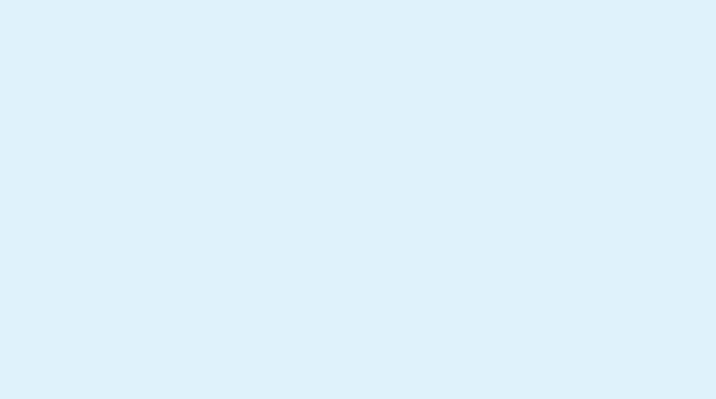
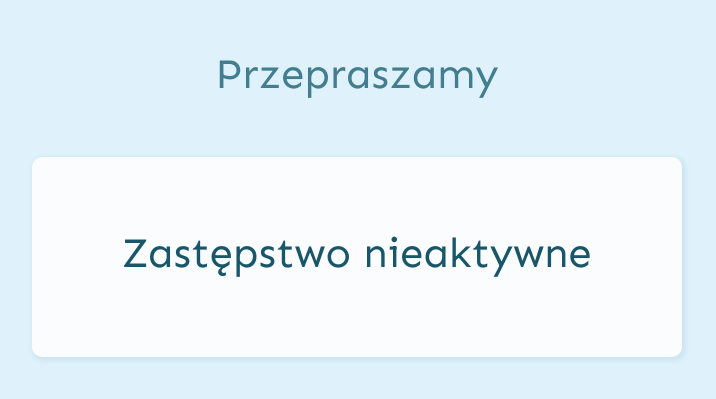
Before and after one commit to Web-Korki/Web-Korki, a React (Create React App) app in the folder app/: page /inactive_replacement in a window 1280 px wide. Shown: the part 101-500 px from the top of the page, without its empty margins (283-999 px from the left). Built offline with nearby package versions, Linux system fonts and the light colour scheme.

Commit message:
UserMenu plus InactiveReplacement with router defined

```diff
--- a/app/src/App.css
+++ b/app/src/App.css
@@ -9,8 +9,12 @@ body{
     font-family: 'Sen', sans-serif;
 }
 
+h1{
+    font-size: clamp(30px, 5vw, 42px);
+}
+
 /* UserMenu Start */
-.rootDiv{
+.userMenu{
     height: 100vh;
 }
 
@@ -27,3 +31,18 @@ body{
     margin-left: 15px;
 }
 /* UserMenu End */
+
+/* InactiveReplacement Start */
+.inactiveReplacementWrapper{
+    height: 100vh;
+}
+
+.inactiveReplacementInnerWrapper{
+    width: 650px;
+    height: 500px;
+}
+
+.sorryMessage{
+    color: #427E90;
+}
+/* InactiveReplacement End */
--- a/app/src/App.js
+++ b/app/src/App.js
@@ -1,6 +1,8 @@
 import React from "react";
+import { MainContainer } from "./core/MainContainer";
 import { UserMenu } from "./core/userMenu/containers/UserMenu";
-import { MainContainer } from "./core/MainContainer";
+import { LoginForm } from './core/loginForm/containers/LoginForm';
+import { InactiveReplacement } from './core/inactiveReplacement/containers/InactiveReplacement';
 import '../node_modules/bootstrap/dist/css/bootstrap.css';
 import './App.css';
 import { Route, Switch } from "react-router";
@@ -11,8 +13,9 @@ function App() {
       <MainContainer>
 
         <Switch>
-
-          <Route exact path="/" component={UserMenu} />
+          <Route exact path="/UserMenu" component={UserMenu} />
+          <Route path='/login_form' component={LoginForm} />
+          <Route path='/inactive_replacement' component={InactiveReplacement} />
 
         </Switch>
 
--- /dev/null
+++ b/app/src/core/inactiveReplacement/containers/InactiveReplacement.jsx
@@ -0,0 +1,28 @@
+import React from 'react'
+import { StyledInactiveReplacementMessage } from '../styledComponents/index';
+import { NavLink } from 'react-router-dom';
+
+export const InactiveReplacement = () => {
+    return (
+        <>
+            <div className="inactiveReplacementWrapper d-flex align-items-center justify-content-center">
+                    <div className="inactiveReplacementInnerWrapper">
+                        <div className="row">
+                            <div className="sorryMessage text-center col-12">
+                                <h1>Przepraszamy</h1>
+                            </div>
+                        </div>
+                        <div className="row">
+                            <div className="col-12">
+                                <NavLink to='/UserMenu'>
+                                    <StyledInactiveReplacementMessage>
+                                    <h1>Zastępstwo nieaktywne</h1>
+                                    </StyledInactiveReplacementMessage>
+                                </NavLink>
+                            </div>
+                        </div>
+                    </div>
+            </div>
+        </>
+    )
+}
--- /dev/null
+++ b/app/src/core/inactiveReplacement/styledComponents/StyledInactiveReplacementMessage.js
@@ -0,0 +1,18 @@
+import styled from 'styled-components';
+
+const StyledInactiveReplacementMessage = styled.button`
+    width: 100%;
+    height: 200px;
+    background-color:#FBFCFD;
+    border: none;
+    border-radius: 10px;
+    box-shadow: 2px 2px 5px 2px #CCE4F4;
+    padding: 20px;
+    margin-top: 50px;
+    color: #195669;
+
+    &:hover{
+        background-color: #EBEFF1;
+    }
+`
+export default StyledInactiveReplacementMessage
--- /dev/null
+++ b/app/src/core/inactiveReplacement/styledComponents/index.js
@@ -0,0 +1 @@
+export { default as StyledInactiveReplacementMessage } from './StyledInactiveReplacementMessage';
--- /dev/null
+++ b/app/src/core/loginForm/containers/LoginForm.jsx
@@ -0,0 +1,9 @@
+import React from 'react'
+
+export const LoginForm = () => {
+    return (
+        <div>
+
+        </div>
+    )
+}
--- a/app/src/core/userMenu/containers/UserMenu.jsx
+++ b/app/src/core/userMenu/containers/UserMenu.jsx
@@ -5,7 +5,7 @@ import { Link, NavLink } from 'react-router-dom';
 export const UserMenu = () => {
     return (
         <>
-        <div className="rootDiv d-flex align-items-center justify-content-center">
+        <div className="userMenu d-flex align-items-center justify-content-center">
             <div className="wrapper">
                 <div className="row">
                     <div className="col-2 d-flex justify-content-center align-items-center menu-text">Menu</div>
```
Also changed, not shown: app/src/core/loginForm/styledComponents/index.js (added).
